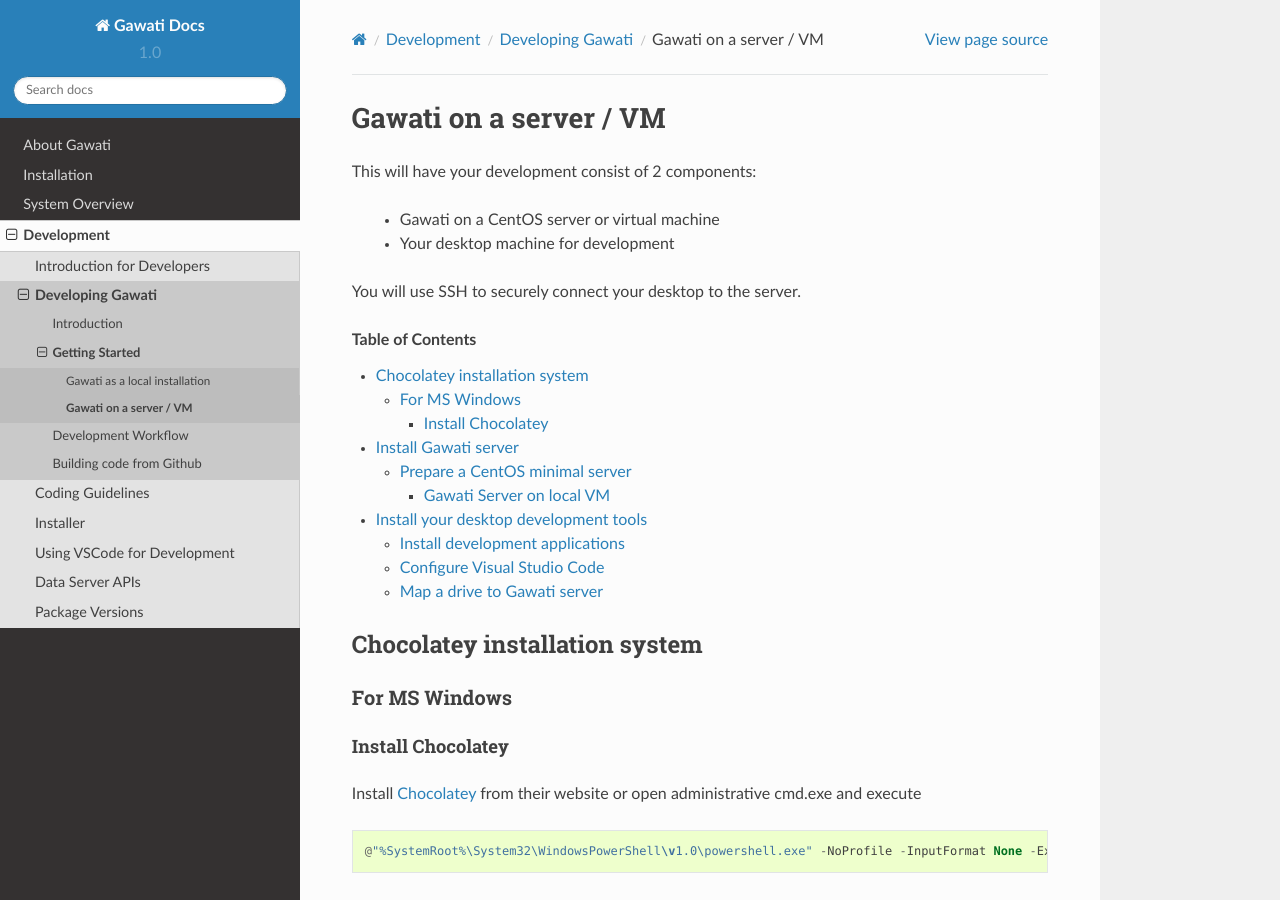
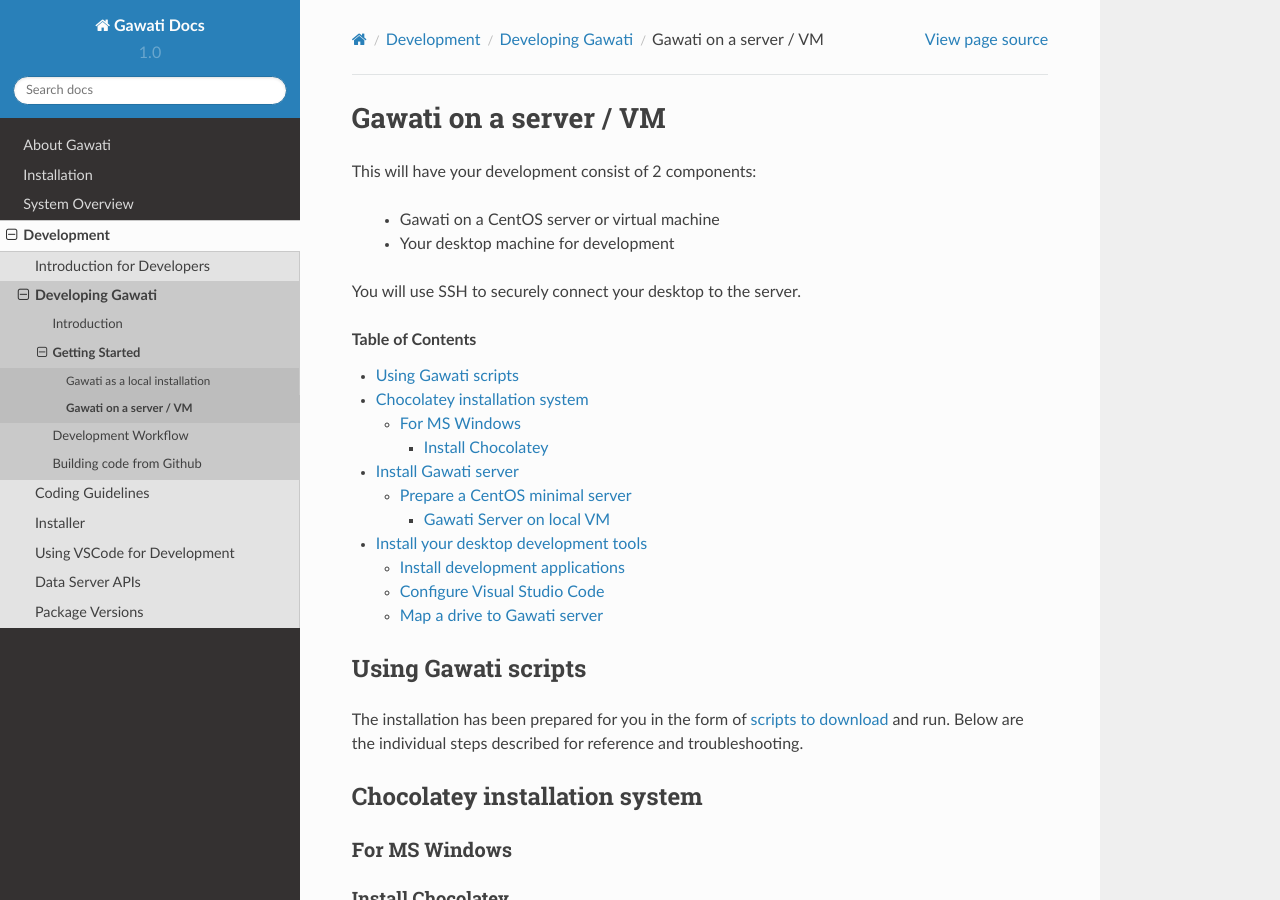
Before and after one commit to gawati/gawati-docs, a Sphinx documentation site: the page built from docs/source/development/dev-env-vm.rst, in a window 1280 px wide and 900 px high. Built offline with Sphinx 7.4.7 and the Read the Docs theme 2.0.0, drawn with Linux system fonts in a browser that asks for light colours.

Commit message:
Add reference to windows tool scripts for installation.

```diff
--- a/docs/source/development/dev-env-vm.rst
+++ b/docs/source/development/dev-env-vm.rst
@@ -10,6 +10,14 @@ You will use SSH to securely connect your desktop to the server.
 
 .. contents:: Table of Contents
   :local:
+
+Using Gawati scripts
+********************
+
+The installation has been prepared for you in the form of `scripts to download`_
+and run.
+Below are the individual steps described for reference and troubleshooting.
+
 
 Chocolatey installation system
 ******************************
@@ -163,6 +171,7 @@ You can close this cmd window.
 Open the new X: drive in Visual Studio Code in File -> Open Folder (CTRL+K -> CTRL+O)
 
 
+.. _scripts to download: http://dl.gawati.org/dev/windows-tools-latest.zip
 .. _Chocolatey: https://chocolatey.org/
 .. _Virtualbox: https://www.virtualbox.org/
 .. _Virutalbox Image: https://drive.google.com/open?id=0B6u3y5jrQTubSnRtWEE3cFdyLWc
```
